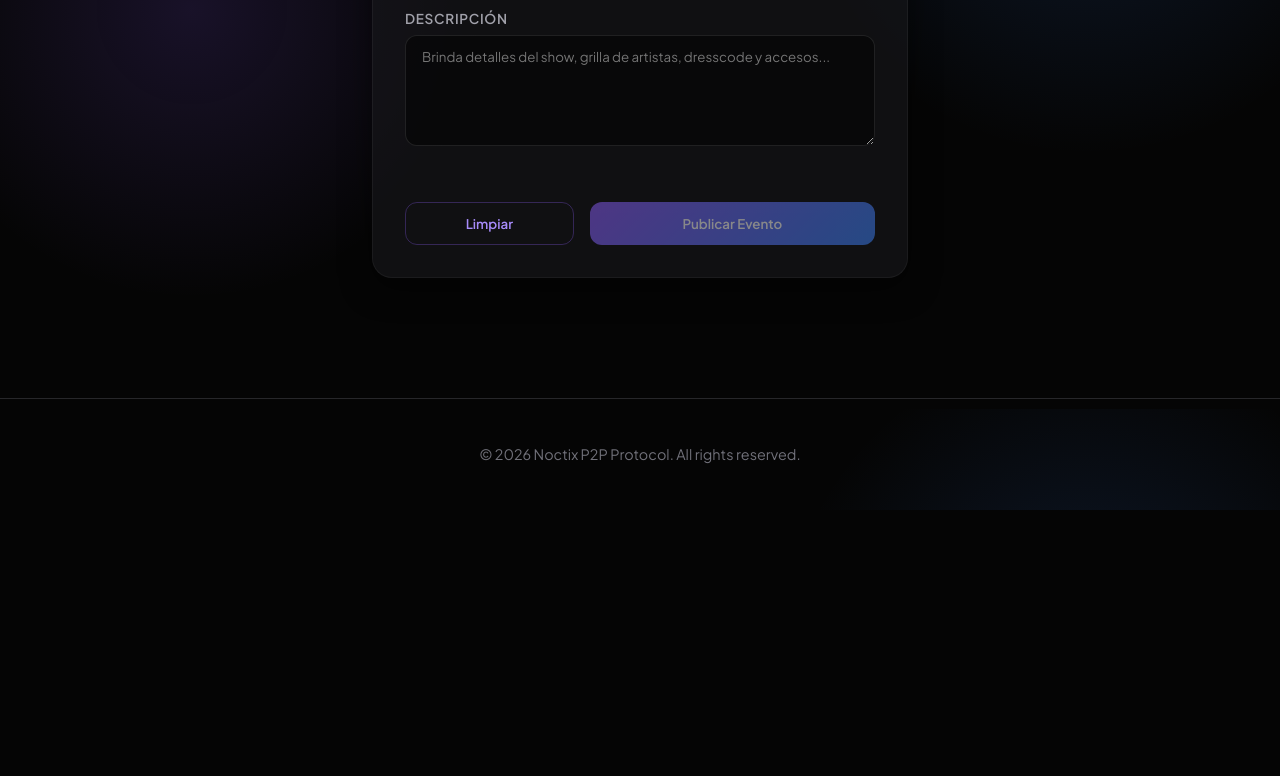
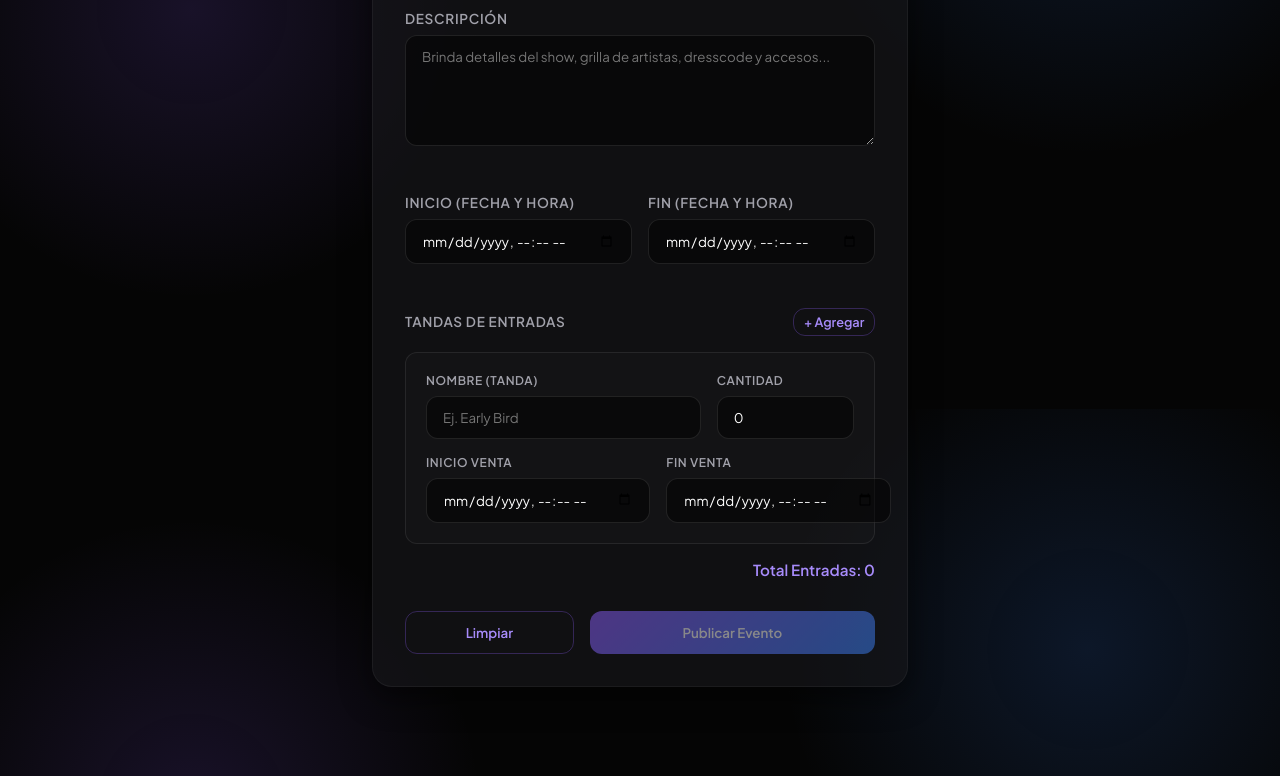
Before and after one commit to Gonzalo1918/noctix1, an Angular app: page /create-event in a window 1280 px wide. Shown: the part 391-1167 px from the top of the page. Before the commit the page ends 901 px from the top, so only its background shows below. Built offline with nearby package versions, Linux system fonts and the light colour scheme.

Commit message:
feat: expand event creation form with ticket tiers
Add support for dynamic event dates and multiple ticket tiers, including logic for managing entries in the event creation UI. Updated the event interface to support these fields.

```diff
--- a/src/app/components/views/create-event/create-event.css
+++ b/src/app/components/views/create-event/create-event.css
@@ -1 +1,50 @@
 /* Handled globally via common classes */
+
+.tier-card {
+  display: flex;
+  flex-direction: column;
+  gap: 1rem;
+  margin-bottom: 1rem;
+  padding: 1.25rem;
+  background: rgba(255, 255, 255, 0.02);
+  border: 1px solid rgba(255, 255, 255, 0.08);
+  border-radius: 0.75rem;
+}
+
+.tier-card:last-of-type {
+  margin-bottom: 0;
+}
+
+.tier-row {
+  display: flex;
+  gap: 1rem;
+  width: 100%;
+}
+
+.remove-btn {
+  height: auto;
+  width: 100%;
+  padding: 0.6rem;
+  display: flex;
+  align-items: center;
+  justify-content: center;
+  background: rgba(248, 113, 113, 0.1);
+  color: #f87171;
+  border: 1px solid rgba(248, 113, 113, 0.2);
+  border-radius: 0.5rem;
+  cursor: pointer;
+  transition: all 0.2s;
+  font-size: 0.85rem;
+  font-weight: 600;
+}
+
+.remove-btn:hover {
+  background: rgba(248, 113, 113, 0.2);
+}
+
+@media (max-width: 600px) {
+  .tier-row {
+    flex-direction: column;
+    gap: 1rem;
+  }
+}
--- a/src/app/components/views/create-event/create-event.html
+++ b/src/app/components/views/create-event/create-event.html
@@ -16,7 +16,7 @@
         }
       </div>
 
-      <div style="margin-bottom: 2rem;">
+      <div style="margin-bottom: 1.5rem;">
         <label>Descripción</label>
         <textarea formControlName="description" rows="5" placeholder="Brinda detalles del show, grilla de artistas, dresscode y accesos..."></textarea>
         @if (createEventForm.get('description')?.invalid && createEventForm.get('description')?.touched) {
@@ -24,6 +24,60 @@
             La descripción es obligatoria y debe tener al menos 10 caracteres.
           </span>
         }
+      </div>
+
+      <div style="display: flex; gap: 1rem; margin-bottom: 1.5rem;">
+        <div style="flex: 1;">
+          <label>Inicio (Fecha y Hora)</label>
+          <input formControlName="startDate" type="datetime-local" />
+        </div>
+        <div style="flex: 1;">
+          <label>Fin (Fecha y Hora)</label>
+          <input formControlName="endDate" type="datetime-local" />
+        </div>
+      </div>
+
+      <div style="margin-bottom: 2rem;" formArrayName="ticketTiers">
+        <div style="display: flex; justify-content: space-between; align-items: center; margin-bottom: 1rem;">
+          <label style="margin-bottom: 0;">Tandas de Entradas</label>
+          <button type="button" class="button-secondary" (click)="addTicketTier()" style="font-size: 0.8rem; padding: 0.3rem 0.6rem;">
+            + Agregar
+          </button>
+        </div>
+
+        @for (tier of ticketTiers.controls; track $index) {
+          <div [formGroupName]="$index" class="tier-card">
+            <div class="tier-row">
+              <div style="flex: 2;">
+                <label style="font-size: 0.75rem;">Nombre (Tanda)</label>
+                <input formControlName="name" type="text" placeholder="Ej. Early Bird" style="margin-bottom: 0;" />
+              </div>
+              <div style="flex: 1;">
+                <label style="font-size: 0.75rem;">Cantidad</label>
+                <input formControlName="quantity" type="number" min="1" placeholder="100" style="margin-bottom: 0;" />
+              </div>
+            </div>
+            <div class="tier-row">
+              <div style="flex: 1;">
+                <label style="font-size: 0.75rem;">Inicio Venta</label>
+                <input formControlName="startDate" type="datetime-local" style="margin-bottom: 0;" />
+              </div>
+              <div style="flex: 1;">
+                <label style="font-size: 0.75rem;">Fin Venta</label>
+                <input formControlName="endDate" type="datetime-local" style="margin-bottom: 0;" />
+              </div>
+            </div>
+            @if (ticketTiers.length > 1) {
+              <button type="button" class="remove-btn" (click)="removeTicketTier($index)">
+                Eliminar Tanda
+              </button>
+            }
+          </div>
+        }
+
+        <div style="text-align: right; color: #a78bfa; font-weight: 600; font-size: 0.95rem; margin-top: 0.5rem;">
+          Total Entradas: {{ totalTickets }}
+        </div>
       </div>
 
       <div style="display: flex; gap: 1rem;">
--- a/src/app/components/views/create-event/create-event.ts
+++ b/src/app/components/views/create-event/create-event.ts
@@ -1,5 +1,5 @@
 import { Component, inject } from '@angular/core';
-import { ReactiveFormsModule, FormGroup, FormControl, Validators } from '@angular/forms';
+import { ReactiveFormsModule, FormGroup, FormControl, Validators, FormArray } from '@angular/forms';
 import { Router } from '@angular/router';
 import { EventService } from '../../../services/event.service';
 
@@ -14,18 +14,55 @@ export class CreateEventComponent {
   eventService = inject(EventService);
   router = inject(Router);
 
-  // Formulario con ÚNICAMENTE los campos 'name' y 'description' tal como indica la consigna
   createEventForm = new FormGroup({
     name: new FormControl('', [Validators.required, Validators.minLength(3)]),
-    description: new FormControl('', [Validators.required, Validators.minLength(10)])
+    description: new FormControl('', [Validators.required, Validators.minLength(10)]),
+    startDate: new FormControl('', [Validators.required]),
+    endDate: new FormControl('', [Validators.required]),
+    ticketTiers: new FormArray([
+      this.createTicketTierFormGroup()
+    ])
   });
+
+  get ticketTiers() {
+    return this.createEventForm.controls.ticketTiers as FormArray;
+  }
+
+  createTicketTierFormGroup() {
+    return new FormGroup({
+      name: new FormControl('', Validators.required),
+      quantity: new FormControl(0, [Validators.required, Validators.min(1)]),
+      startDate: new FormControl('', Validators.required),
+      endDate: new FormControl('', Validators.required)
+    });
+  }
+
+  addTicketTier() {
+    this.ticketTiers.push(this.createTicketTierFormGroup());
+  }
+
+  removeTicketTier(index: number) {
+    if (this.ticketTiers.length > 1) {
+      this.ticketTiers.removeAt(index);
+    }
+  }
+
+  get totalTickets(): number {
+    return this.ticketTiers.controls.reduce((total, control) => {
+      const quantity = control.get('quantity')?.value;
+      return total + (quantity ? Number(quantity) : 0);
+    }, 0);
+  }
 
   submitCreateEvent() {
     if (this.createEventForm.invalid) return;
 
     const payload = {
       name: this.createEventForm.value.name as string,
-      description: this.createEventForm.value.description as string
+      description: this.createEventForm.value.description as string,
+      startDate: this.createEventForm.value.startDate as string,
+      endDate: this.createEventForm.value.endDate as string,
+      ticketTiers: this.createEventForm.value.ticketTiers as any[]
     };
 
     // Consumir el eventService con CRUD POST
```
Also changed, not shown: src/app/services/event.service.ts (+10 -0 lines).
